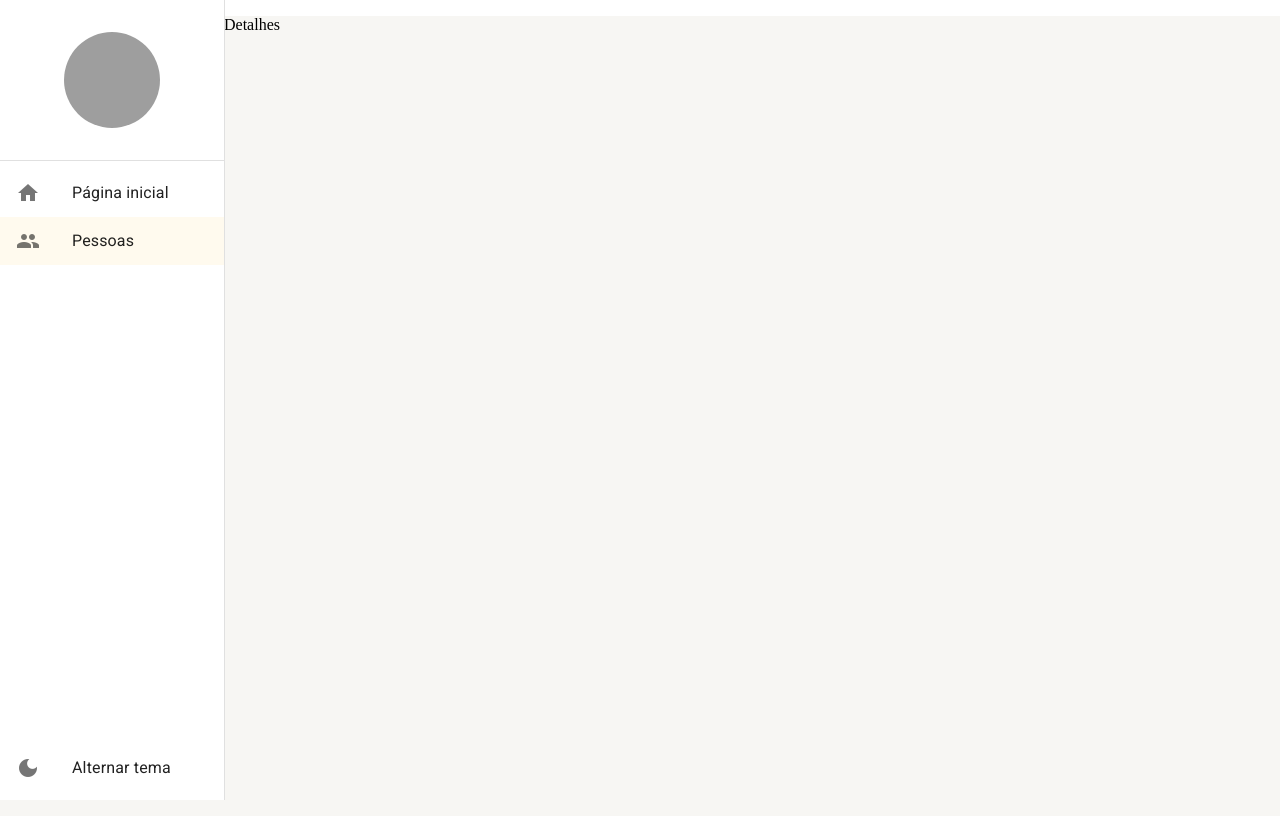
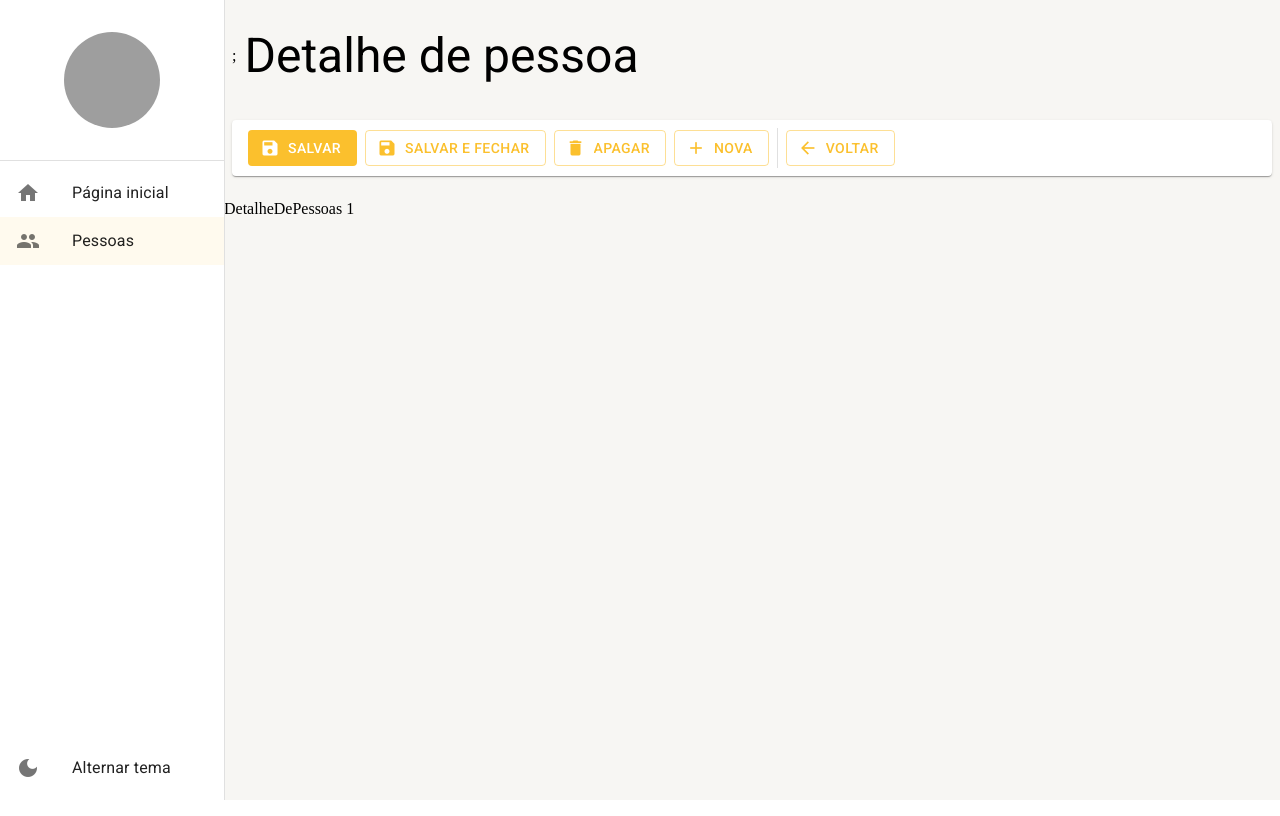
Before and after one commit to Viniciuss2207/Cadastros, a React (Create React App) app: page /pessoas/detalhe/1 in a window 1280 px wide. Built offline with nearby package versions, Linux system fonts and the light colour scheme; grey boxes are pictures that could not be loaded.

Commit message:
add: Tela de criação e edição de registro

```diff
--- a/src/pages/index.ts
+++ b/src/pages/index.ts
@@ -1,2 +1,3 @@
 export * from './dashboard/Dashboard';
 export * from './pessoas/ListagemDePessoas'
+export * from './pessoas/DetalheDePessoas'
--- /dev/null
+++ b/src/pages/pessoas/DetalheDePessoas.tsx
@@ -0,0 +1,44 @@
+import { useNavigate, useParams } from "react-router-dom";
+
+
+import { FerramentasDeDetalhe } from "../../shared/components";
+import { LayoutBaseDePagina } from "../../shared/layouts";
+
+
+export const DetalheDePessoas: React.FC = () => {
+    const { id ='nova' } = useParams<'id'>();
+    const navigate = useNavigate();
+
+    const handleSave = () => {
+        console.log('Save')
+    };
+
+    const handleDelete = () => {
+        console.log('Save')
+    };
+
+    return(
+        <LayoutBaseDePagina
+         titulo='Detalhe de pessoa'
+         barraDeFerramentas={
+            <FerramentasDeDetalhe
+             textoBotaoNovo='Nova'
+             mostrarBotãoSalvarEFechar
+             mostrarBotãoNovo = {id !== 'nova'}
+             mostrarBotãoApagar = {id !== 'nova'}
+
+                 aoClicarEmSalvar={handleSave}
+                 aoClicarEmSalvarEFechar={handleSave}
+                 aoClicarEmApagar={handleDelete}
+                 aoClicarEmVoltar={() => navigate('/pessoas')}
+                 aoClicarEmNovo={() => navigate('/pessoas/detalhe/nova')}
+
+
+            />
+         }
+        >
+          <p>DetalheDePessoas {id}</p>
+        </LayoutBaseDePagina>
+
+    );
+};
--- a/src/pages/pessoas/ListagemDePessoas.tsx
+++ b/src/pages/pessoas/ListagemDePessoas.tsx
@@ -74,6 +74,7 @@
           mostrarInputBusca
           textoDaBusca={busca}
           textoBotaoNovo='Nova'
+          aoClicarEmNovo={() => navigate("/pessoas/detalhe/nova") }
           aoMudarTextoDeBusca={texto => setSearchParams({ busca: texto, pagina: '1' }, { replace: true })}
         />
       }
--- a/src/routes/index.tsx
+++ b/src/routes/index.tsx
@@ -1,7 +1,7 @@
 
 import { useEffect } from 'react';
 import { Routes, Route, Navigate } from 'react-router-dom';
-import { Dashboard,ListagemDePessoas } from '../pages';
+import { Dashboard,ListagemDePessoas,DetalheDePessoas } from '../pages';
 import { useDrawerContext } from '../shared/contexts';
 export const AppRoutes = () => {
   const {  setDrawerOptions } = useDrawerContext();
@@ -27,7 +27,7 @@
       <Route path="/pagina-inicial" element={<Dashboard/>} />
       <Route path="/pessoas" element={<ListagemDePessoas/>} />
 
-      <Route path="/pessoas/detalhe/:id" element={<p>Detalhes</p>} />
+      <Route path="/pessoas/detalhe/:id" element={<DetalheDePessoas/>} />
 
      <Route path="*" element={<Navigate to="/pagina-inicial"/>}/>
     </Routes>
```
